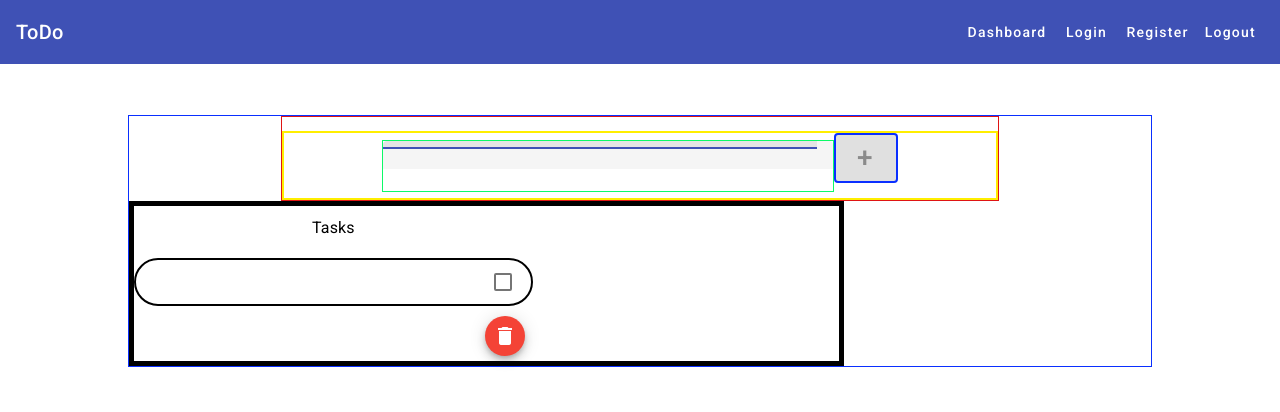
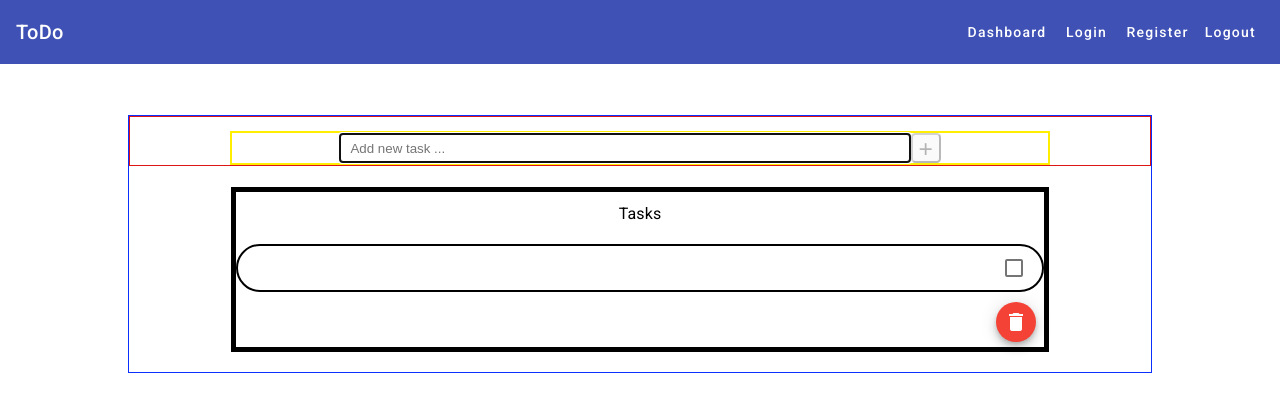
Before and after one commit to SyahrulHuzaimi/ToDoApplication, an Angular app in the folder Frontend/: page /dashboard in a window 1280 px wide. Shown: the top 412 px of the page. Built offline with nearby package versions, Linux system fonts and the light colour scheme; no server answers.

Commit message:
Changed material input to normal input

```diff
--- a/Frontend/src/app/dashboard/dashboard.component.css
+++ b/Frontend/src/app/dashboard/dashboard.component.css
@@ -8,43 +8,6 @@
     text-align: center;
 }
 
-.new-class-container{
-    margin-left: auto;
-    margin-right: auto;
-    width:70%;
-    border: 0.1em solid;
-    border-color: rgb(223, 20, 20);
-}
-
-.form-container{
-    border: 0.2em solid;
-    border-color: rgb(255, 238, 0);
-    margin-top: 1em;
-}
-.new-task-input{
-    width: 450px;
-    height: 50px;
-    border: .1em solid;
-    border-color: rgb(12, 250, 103);
-}
-
-.new-task-input2{
-    width: 450px;
-    height: 36px;
-    border: 1em solid;
-    border-color: rgb(255, 0, 0);
-}
-
-.new-task-button{
-    text-align: center;
-    font-size: 2em;
-    width: 15px;
-    height: 50px;
-    margin-bottom: 15px;
-    border: 0.1em solid;
-    border-color: rgb(10, 47, 255);
-}
-
 .empty-task{
     text-align: center;
 }
@@ -52,21 +15,69 @@
     border-color: black;
     border: 5px solid;
     text-align:center;
-    margin-right: 30%;
-    padding-right: 30%;
+    margin: 2% 10%;
+}
+
+.main-task-form{
+    text-align: center;
+}
+
+.form-list{
+    text-align: center;
 }
 
 .list-option{
+    text-align: center;
     border-color: black;
     border: 2px solid;
     border-radius: 30px;
     margin-bottom: 2px;
     margin-top: 2px;
 }
+
 .remove-div{
     text-align: right;
 }
 .remove-button{
     margin-bottom: 5px;
-    margin-right: 2%;
+    margin-right: 8px;
 }
+
+.new-class-container3{
+    margin-left: auto;
+    margin-right: auto;
+
+    border: 0.1em solid;
+    border-color: rgb(223, 20, 20);
+    text-align: center;
+}
+
+.form-container3{
+    width:80%;
+    border: 0.2em solid;
+    border-color: rgb(255, 238, 0);
+    margin-top: 1em;
+    display: inline-block;
+}
+
+.new-task-input3{
+    box-sizing: border-box;
+    width: 70%;
+    height: 30px;
+    border: 0.1em solid;
+    border-color: rgb(255, 0, 0);
+    padding-left: 10px;
+    vertical-align: middle;
+}
+
+.new-task-button3{
+    box-sizing: border-box;
+    text-align: center;
+    font-size: 1.75em;
+    width: 30px;
+    height: 30px;
+    border-radius: 15%;
+    cursor: pointer;
+    vertical-align: middle;
+    line-height: 5px;
+}
--- a/Frontend/src/app/dashboard/dashboard.component.html
+++ b/Frontend/src/app/dashboard/dashboard.component.html
@@ -3,20 +3,21 @@
 </button> -->
 
 <div class="dashboard-container">
-  <div class="new-class-container">
+
+  <div class="new-class-container3">
     <form
       [formGroup]="taskForm"
       (ngSubmit)="postNewTask()"
-      class="form-container"
+      class="form-container3"
     >
-      <mat-form-field class="new-task-input">
-        <mat-label> New task </mat-label>
-        <input class="new-task-input2" formControlName="task" matInput autofocus />
-      </mat-form-field>
-
+      <input
+        class="new-task-input3"
+        formControlName="task"
+        placeholder="Add new task ..."
+        autofocus
+      />
       <button
-      mat-raised-button
-        class="new-task-button"
+        class="new-task-button3"
         type="submit"
         [disabled]="!taskForm.valid"
       >
@@ -25,9 +26,15 @@
     </form>
   </div>
 
+
+
   <div class="main-task">
-    <form [formGroup]="selectedTasksForm" (ngSubmit)="removeSelectedTasks()">
-      <mat-selection-list formControlName="selectedTasks">
+    <form
+      [formGroup]="selectedTasksForm"
+      (ngSubmit)="removeSelectedTasks()"
+      class="main-task-form"
+    >
+      <mat-selection-list formControlName="selectedTasks" class="form-list">
         <h3 mat-subheader>Tasks</h3>
         <div *ngIf="tasks.tasks.length === 0" class="empty-task">
           <h4>No tasks currently, add some!</h4>
@@ -42,6 +49,7 @@
           </mat-list-option>
         </div>
       </mat-selection-list>
+
       <div *ngIf="tasks.tasks.length > 0" class="remove-div">
         <button mat-mini-fab color="warn" class="remove-button">
           <mat-icon>delete</mat-icon>
@@ -50,3 +58,30 @@
     </form>
   </div>
 </div>
+
+<!-- <div class="new-class-container">
+  <form
+    [formGroup]="taskForm"
+    (ngSubmit)="postNewTask()"
+    class="form-container"
+  >
+    <mat-form-field class="new-task-input">
+      <mat-label> New task </mat-label>
+      <input
+        class="new-task-input2"
+        formControlName="task"
+        matInput
+        autofocus
+      />
+    </mat-form-field>
+
+    <button
+      mat-raised-button
+      class="new-task-button"
+      type="submit"
+      [disabled]="!taskForm.valid"
+    >
+      +
+    </button>
+  </form>
+</div> -->
```
